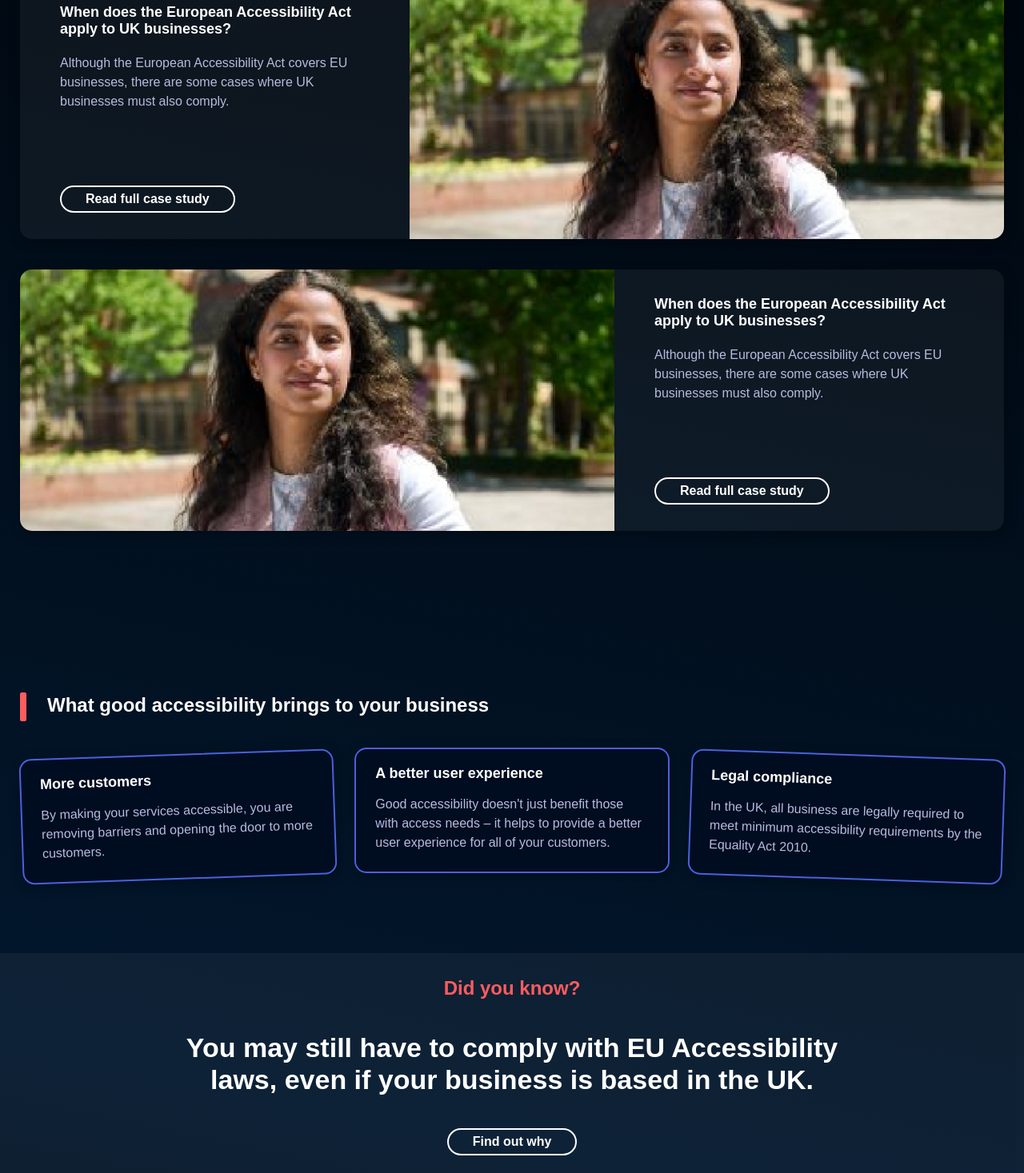
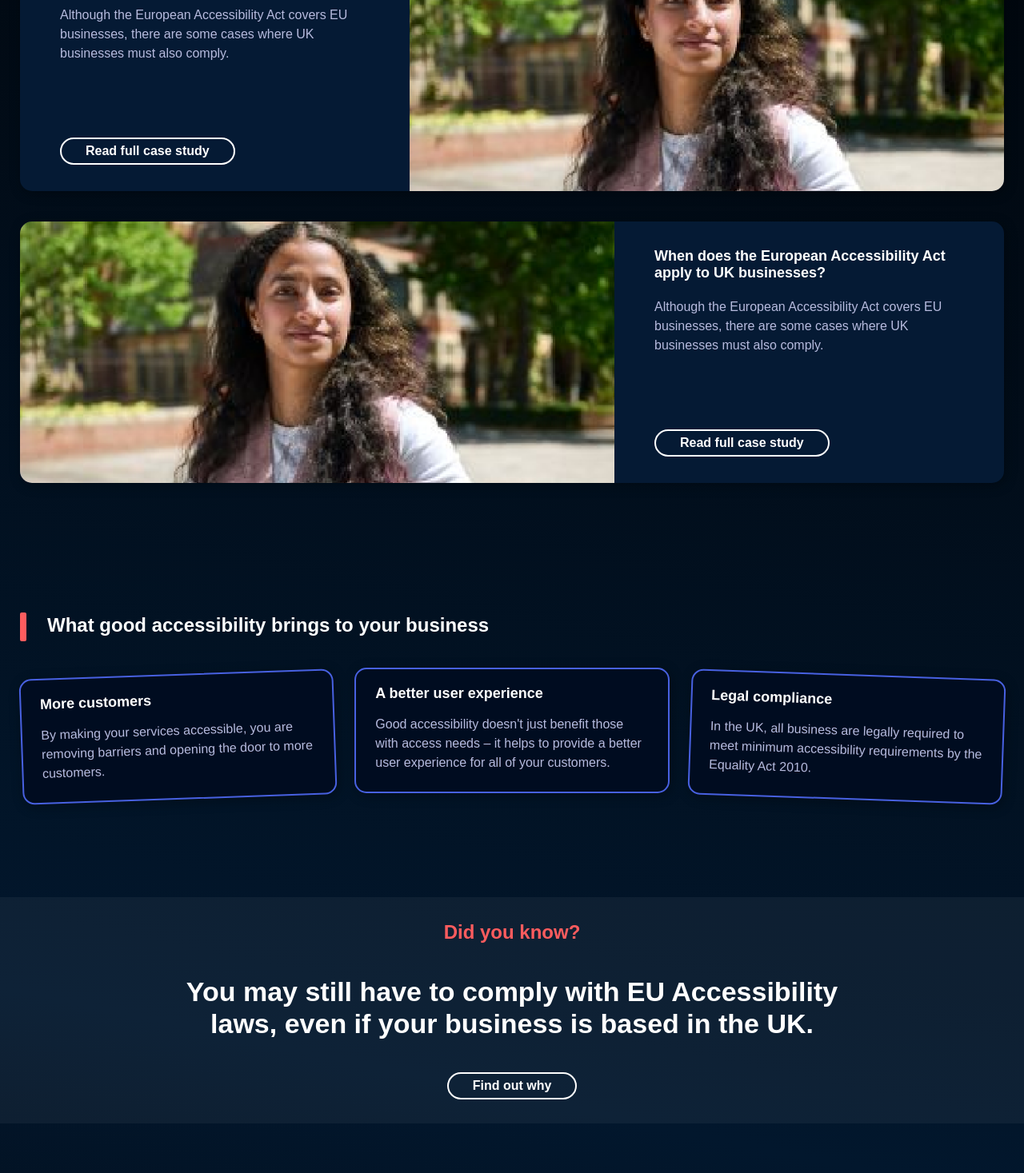
Before and after one commit to WillisDyson/project-rb, a React (Create React App) app: page / in a window 1280 px wide. Shown: the part 1330-2797 px from the top of the page at 80% size. Built offline with nearby package versions, Linux system fonts and the light colour scheme; a web font is replaced by a local one.

Commit message:
Slice spacing adjustment and article promo background change

```diff
--- a/src/components/generic/article-section/article-promo/ArticlePromo.module.scss
+++ b/src/components/generic/article-section/article-promo/ArticlePromo.module.scss
@@ -5,7 +5,7 @@
 
 
 .article-promo {
-    background-color: rgba(255, 255, 255, 0.05);
+    background-color: $ocean-blue;
     border-radius: $global-border-radius;
     box-shadow: $global-box-shadow;
     color: $white;
--- a/src/components/generic/slice/Slice.module.scss
+++ b/src/components/generic/slice/Slice.module.scss
@@ -3,11 +3,7 @@
 
 .slice {
     background-color: transparent;
-    padding: 100px 25px;
-
-    @media (min-width: $very-large-width) and (min-height: $medium-height) {
-        padding: 120px 25px;
-    }
+    padding: 80px 25px;
 
     @media (max-width: $medium-width) {
         padding: 50px 25px;
@@ -19,10 +15,12 @@
 
     &--insert {
         background-color: $transparent-white;
+        margin: 80px auto;
         padding: 60px 25px;
 
         @media (max-width: $medium-width) or (max-height: $medium-height) {
             padding: 45px 25px;
+            margin: 50px auto;
         }
 
         @media (max-width: $small-width) or (max-height: $small-height) {
--- a/src/global-stylesheets/GlobalColours.scss
+++ b/src/global-stylesheets/GlobalColours.scss
@@ -12,6 +12,7 @@ $dark-cherry-red: #200000;
 // Blues
 $pale-blue: #B7BBDE;
 $royal-blue: #4861E1;
+$ocean-blue: #051a34;
 $orbit-blue: #000C20;
 $midnight-blue: #000B33;
 
```
